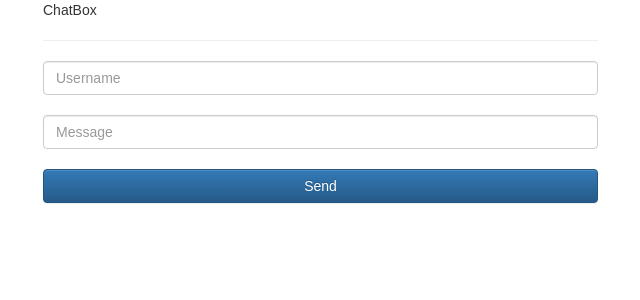
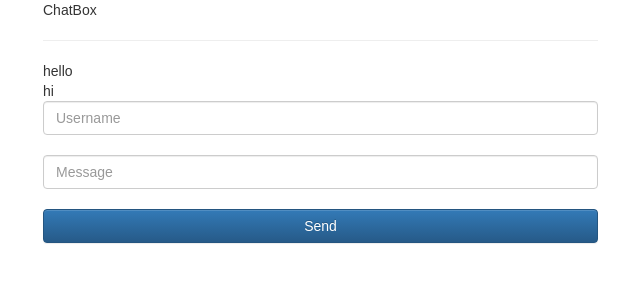
Before and after one commit to The1st7th/capstone, a React (Create React App) app: page /chat in a window 1280 px wide. Shown: the top 300 px of the page, without its empty margins (27-667 px from the left). Built offline with nearby package versions, Linux system fonts and the light colour scheme.

Commit message:
added messages

```diff
--- a/src/chatbox.jsx
+++ b/src/chatbox.jsx
@@ -8,24 +8,46 @@ constructor(props) {
   this.state = {
     username: '',
     message: '',
-    messages: []
+    messages: ["hello","hi"]
   }
   this.setusername =  this.setusername.bind(this);
   this.setmessage =  this.setmessage.bind(this);
   this.addmessage =  this.addmessage.bind(this);
 }
 setusername(value){
+
     this.setState({username:value});
 }
 setmessage(value){
+
     this.setState({message:value});
 }
 addmessage(){
+ var temp = this.state.messages.slice();
+ temp.push(this.state.message);
+ console.log(temp);
+ this.setState({messages:temp},()=>{console.log(this.state.messages)});
 
 }
 
+post(){
+    var temp=[];
+    for (var i = 0; i < this.state.messages.length;i++){
+        temp.push(<div>{this.state.messages[i]}</div>);
+    }
+    return temp;
+//     var messages= [];
+//     for(var i =0; i < this.state.messages.length ; i++){
+//        console.log(this.state.messages[i]);
+//        var temp = <div key={i}>{this.state.messsages[i]}</div>;
+//        messages.push(temp);
+//     }
+//     return messages;
+// }
+}
+  render() {
 
-  render() {
+
     return (
         <div className="container">
         <div className="row">
@@ -34,13 +56,14 @@ addmessage(){
                     <div className="card-body">
                         <div className="card-title">ChatBox</div>
                         <hr/>
+                        {this.post()}
                     </div>
                     <div className="card-footer">
                         <input type="text" placeholder="Username" value={this.state.username} onChange={(e)=>this.setusername(e.target.value)} className="form-control"/>
                         <br/>
                         <input type="text" placeholder="Message" value={this.state.message} onChange={(e)=>this.setmessage(e.target.value)} className="form-control" />
                         <br/>
-                        <button className="btn btn-primary form-control" onClick={this.addmessage()}>Send</button>
+                        <button className="btn btn-primary form-control" onClick={(e)=>this.addmessage()}>Send</button>
                     </div>
                 </div>
             </div>
```
